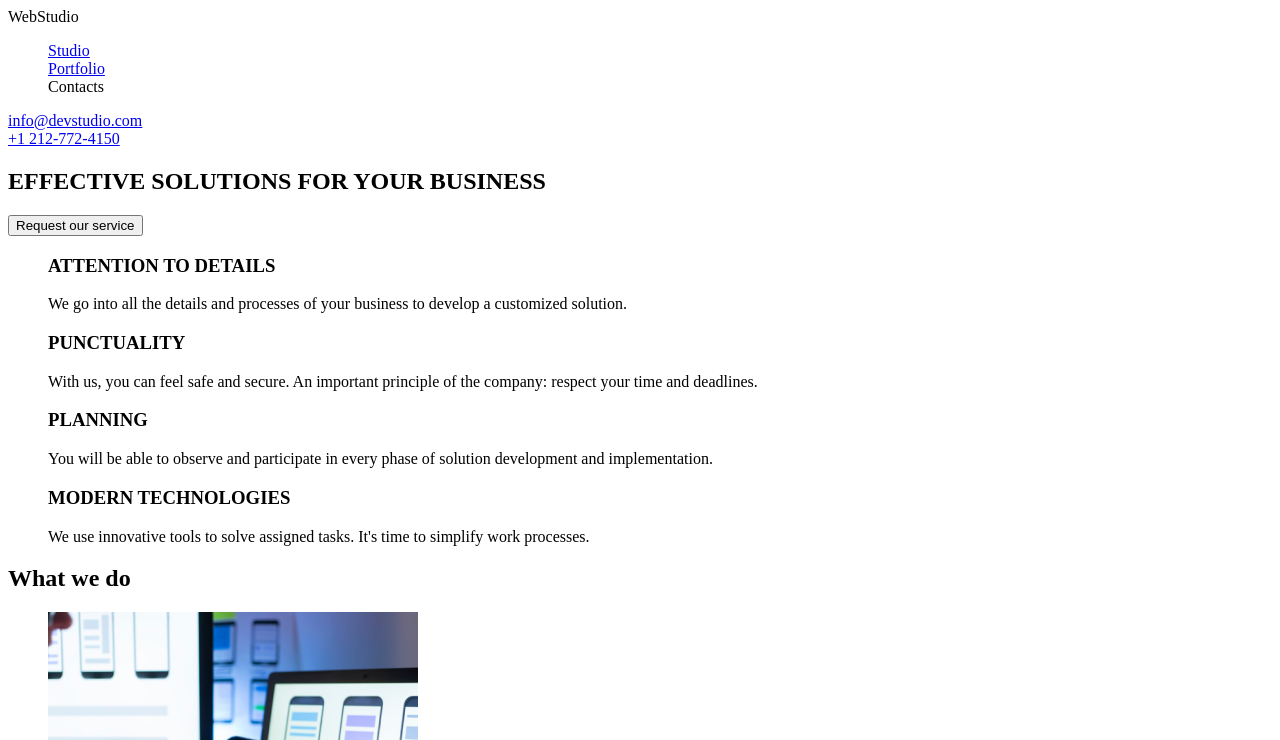
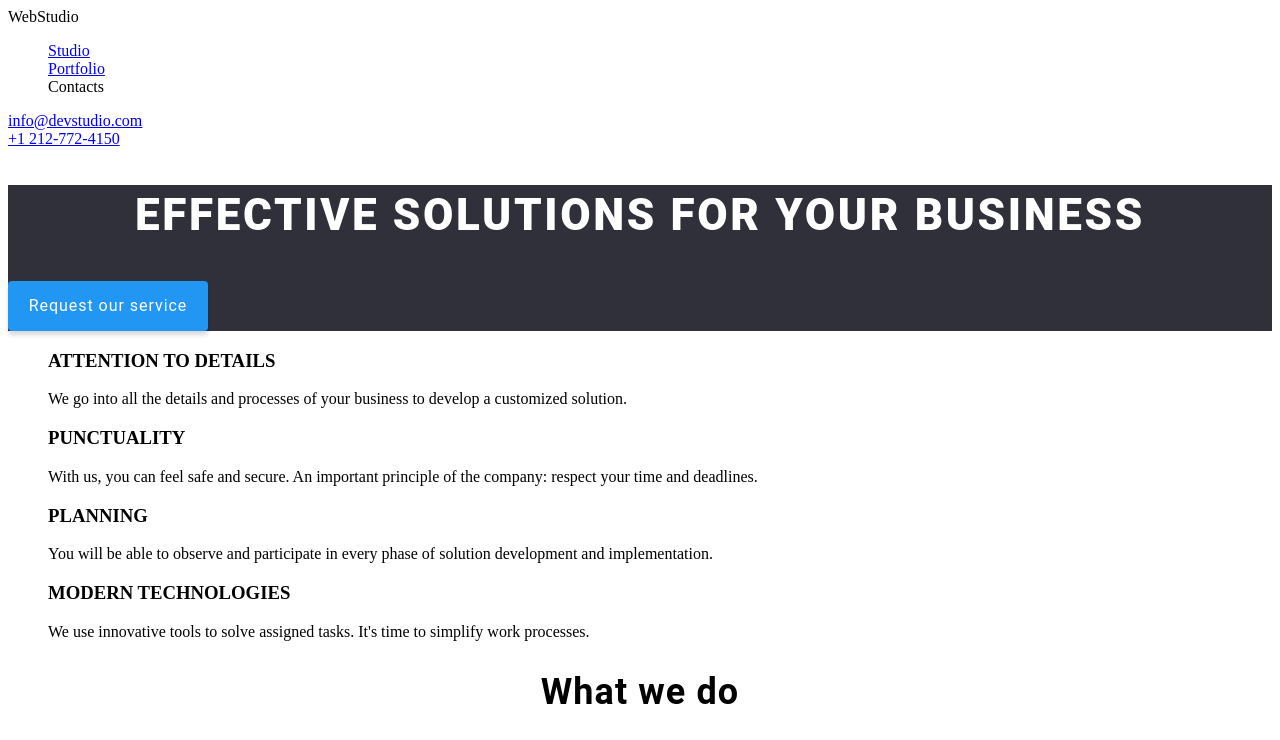
Before and after one commit to Tamas-Norbert/goit-markup-hw-02, a plain HTML site: page index.html in a window 1280 px wide. Shown: the top 740 px of the page. Drawn offline with Linux system fonts and the light colour scheme; files that its build step writes are made by us from their sources.

Commit message:
css style

```diff
--- a/css/style.css
+++ b/css/style.css
@@ -1,3 +1,46 @@
 ul {
     list-style-type: none;
 }
+
+.main-section {
+    background-color: #2F303A;
+}
+h1 {
+    font-family: Roboto;
+    font-size: 44px;
+    font-weight: 900;
+    line-height: 60px;
+    letter-spacing: 0.06em;
+    text-align: center;
+    color: #FFFFFF;
+
+}
+
+.request-service {
+    width: 200px;
+    height: 50px;
+    flex-shrink: 0;
+    color: #FFFFFF;
+    text-align: center;
+    font-family: Roboto;
+    font-size: 16px;
+    font-style: normal;
+    font-weight: 700px;
+    line-height: 30px;
+    letter-spacing: 0.96px;
+    border-radius: 4px;
+    background-color: #2196f3;
+    box-shadow: 0px 4px 4px 0px rgba(0, 0, 0, 0.15);
+    border: unset;
+
+
+}
+
+h2 {
+    font-family: Roboto;
+    font-size: 36px;
+    font-weight: 700;
+    line-height: 42px;
+    letter-spacing: 0.03em;
+    text-align: center;
+}
--- a/index.html
+++ b/index.html
@@ -4,7 +4,7 @@
     <meta charset="UTF-8" />
     <meta name="viewport" content="width=device-width, initial-scale=1.0" />
     <title>goit-markup-hw-01</title>
-    <link rel="stylesheet" href="style.css">
+    <link rel="stylesheet" href="./css/style.css">
   </head>
   <body>
     <header>
@@ -23,9 +23,9 @@
 
     <main>
       <section>
-        <div>
+        <div class="main-section">
           <h1>EFFECTIVE SOLUTIONS FOR YOUR BUSINESS</h1>
-          <button type="button">Request our service</button>
+          <button type="button" class="request-service">Request our service</button>
         </div>
       </section>
 
```
Also changed, not shown: portfolio.html (+2 -2 lines).
